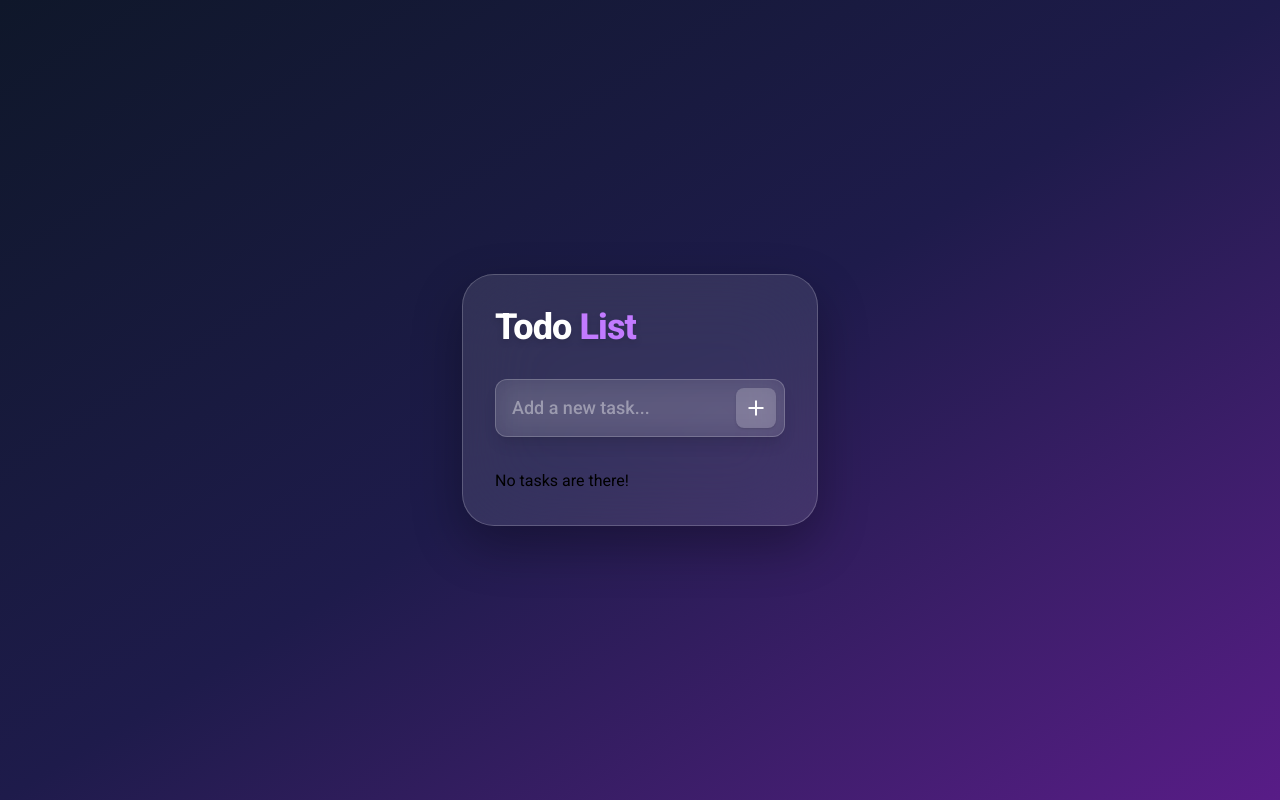
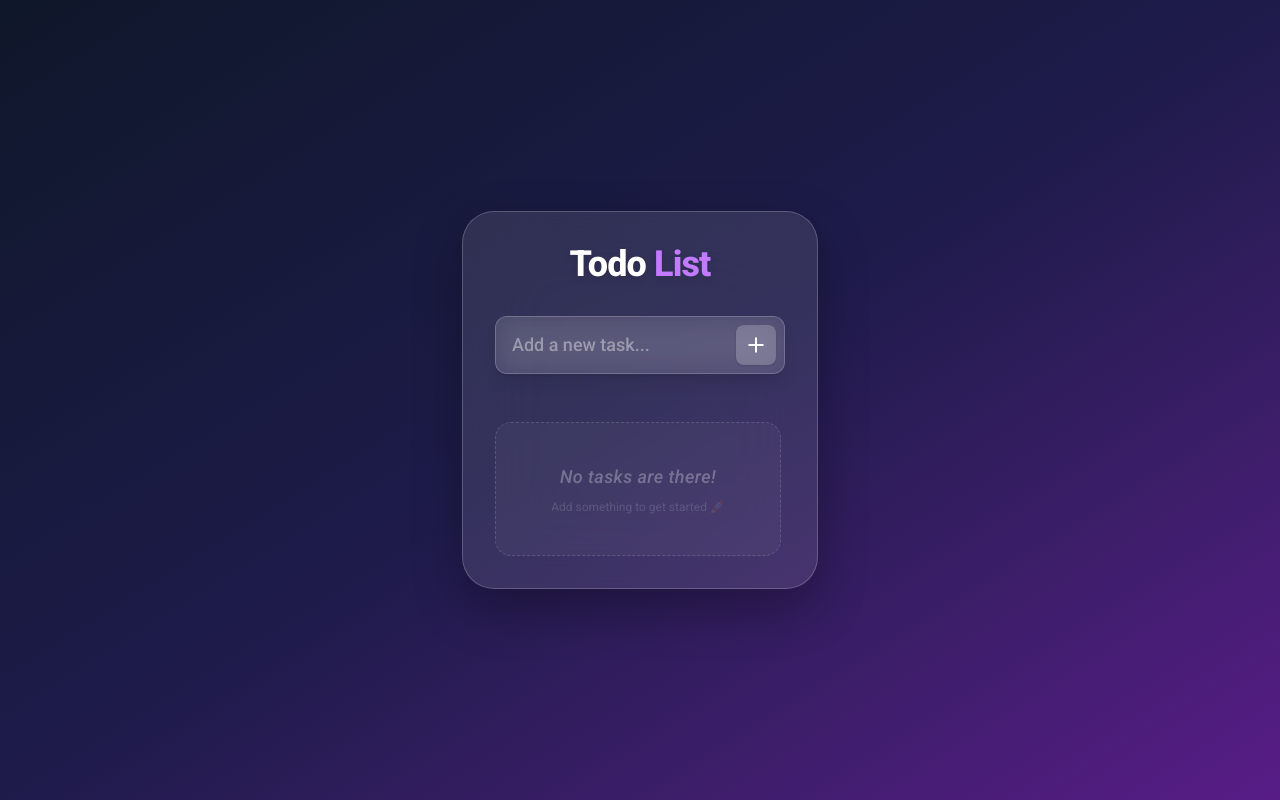
Before and after one commit to ImranAvenger/react-todo, a React (Vite) app: page / in a window 1280 px wide. Built offline with nearby package versions, Linux system fonts and the light colour scheme.

Commit message:
feat: improve TodoList component with enhanced empty state message and styling

```diff
--- a/src/App.jsx
+++ b/src/App.jsx
@@ -31,7 +31,7 @@ function App() {
   return (
     <div className="min-h-screen w-full flex items-center justify-center p-4">
       <div className="flex flex-col gap-8 bg-white/10 backdrop-blur-2xl border border-white/20 rounded-4xl p-8 shadow-[0_20px_50px_rgba(0,0,0,0.3)] w-full max-w-100">
-        <h1 className="text-4xl font-extrabold text-white tracking-tight drop-shadow-md">
+        <h1 className="text-center text-4xl font-extrabold text-white tracking-tight drop-shadow-md">
           Todo <span className="text-purple-400">List</span>
         </h1>
 
--- a/src/components/TodoList.jsx
+++ b/src/components/TodoList.jsx
@@ -1,15 +1,23 @@
 import TodoItem from "./TodoItem";
 
 export default function TodoList({ todoList, dispatch }) {
+  const todos = todoList?.todos || todoList || [];
+
   return (
-    <div className="space-y-3">
-      {todoList.todos.length === 0 && `No tasks are there!`}
-      {todoList.todos.map((item) => (
-        <TodoItem
-          key={item.id}
-          item={item}
-          dispatch={dispatch}
-        />
+    <div className="space-y-3 mt-4">
+      {todos.length === 0 && (
+        <div className="flex flex-col items-center justify-center py-10 px-4 rounded-2xl bg-white/5 border border-dashed border-white/20 animate-pulse">
+          <p className="text-white/40 text-lg font-medium tracking-wide italic">
+            No tasks are there!
+          </p>
+          <span className="text-xs text-white/20 mt-2">
+            Add something to get started 🚀
+          </span>
+        </div>
+      )}
+
+      {todos.map((item) => (
+        <TodoItem key={item.id} item={item} dispatch={dispatch} />
       ))}
     </div>
   );
```
Also changed, not shown: src/App.css (deleted, +0 -45 lines).
